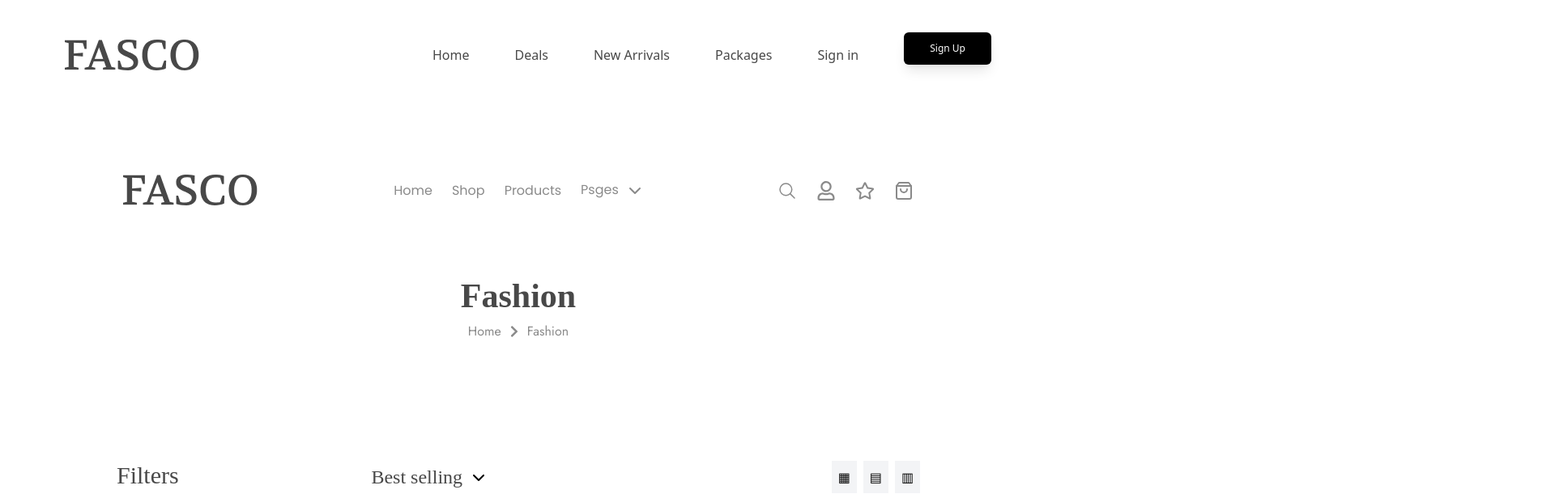
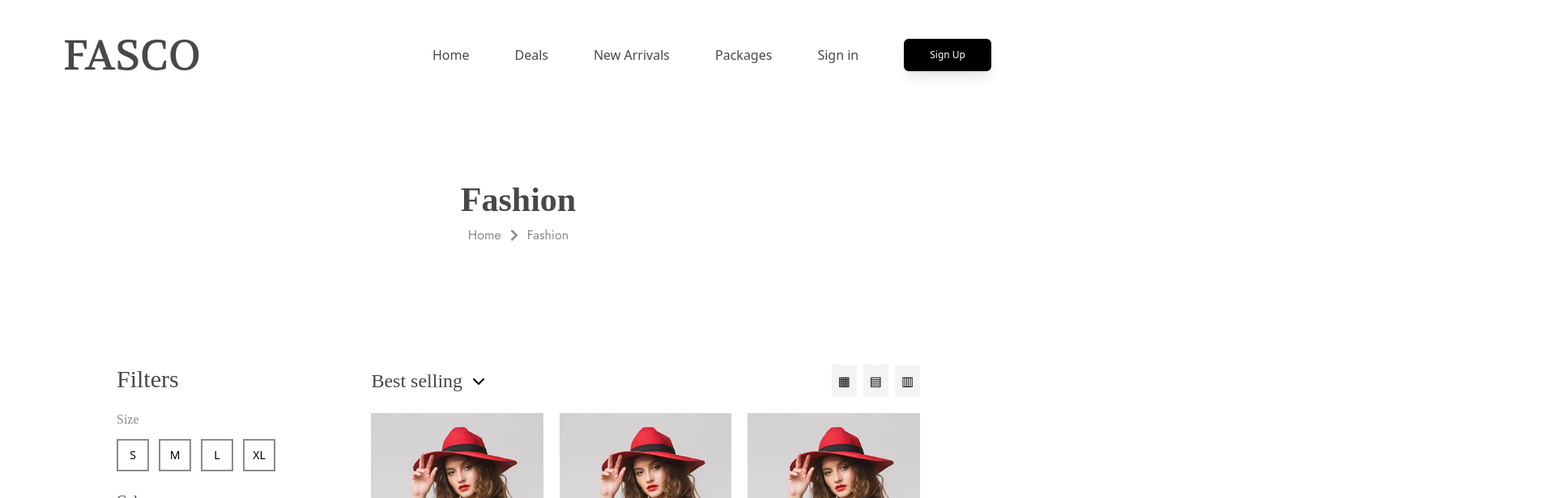
Before and after one commit to Alamin-Coding/es-fdr-2601-fasco-ecommerce, a React (Vite) app: page /shop in a window 1280 px wide. Shown: the top 616 px of the page at 81% size, 1920 px wide, since content can reach past the window. Built offline with nearby package versions, Linux system fonts and the light colour scheme; a web font is replaced by a local one.

Commit message:
merge branch poly

```diff
--- a/src/App.jsx
+++ b/src/App.jsx
@@ -2,6 +2,7 @@ import { createBrowserRouter, RouterProvider } from "react-router";
 import Root from "./components/Root";
 import HomePage from "./pages/HomePage";
 import ShopPage from "./pages/ShopPage";
+import ErrorPage from "./pages/ErrorPage";
 
 const router = createBrowserRouter([
 	{
@@ -16,6 +17,10 @@ const router = createBrowserRouter([
 				path: "/shop",
 				element: <ShopPage />,
 			},
+			{
+				path: "*",
+				element: <ErrorPage />,
+			},
 		],
 	},
 ]);
--- a/src/sections/FashionSection.jsx
+++ b/src/components/FashionSection.jsx
@@ -1,6 +1,6 @@
 import React from 'react'
-import ProductCart from "../components/ProductCart"
-import Sidebar from "../components/Sidebar"
+import ProductCart from "./ProductCart"
+import Sidebar from "./Sidebar"
 import shopImage from "../assets/shopImage.png"
 import { FaChevronRight } from "react-icons/fa";
 import { FaChevronDown } from "react-icons/fa6";
--- a/src/sections/InstagramGelary.jsx
+++ b/src/components/InstagramGelary.jsx
@@ -10,7 +10,7 @@ import instagram7 from "../assets/instagram7.png"
 
 const InstagramGelary = () => {
   return (
-    <section className="w-full bg-white">
+    <section className="w-full bg-white overflow-hidden">
 
       {/* Heading */}
       <div className=" container px-5 py-12 text-center">
--- a/src/components/Navbar.jsx
+++ b/src/components/Navbar.jsx
@@ -1,30 +1,44 @@
+import {Link, useNavigate} from "react-router";
 import NavImg from "../assets/FASCO.png";
 import Button from "./ui/Button";
 
+
 const Navbar = () => {
-  return (
-    <div className=''>
-      <div className=' container max-w-[1281px] pl-10'>
-      <nav className='flex justify-between justify-between gap-8 items-center p-10 '>
+  const navigate = useNavigate()
+  const handleSignup = ()=> {
+	navigate("/signup")
+  }
+	return (
+		<div className="">
+			<div className=" container max-w-[1281px] pl-10">
+				<nav className="flex justify-between gap-8 items-center p-10 ">
+					<Link to="/">
+						<img src={NavImg} alt="navimg" />
+					</Link>
+					<div className="flex justify-center items-center gap-10">
+						<ul className="flex justify-center gap-14 p-4 text-[#484848]">
+							<li>
+								<Link to="/">Home</Link>
+							</li>
+							<li>
+								<Link to="/deals">Deals</Link>
+							</li>
+							<li>
+								<Link to="/new-arrivals">New Arrivals</Link>
+							</li>
+							<li>
+								<Link to="/packages">Packages</Link>
+							</li>
+							<li>
+								<Link to="/sgin-in">Sign in</Link>
+							</li>
+						</ul>
+						<Button onSignup={handleSignup} text="Sign Up" />
+					</div>
+				</nav>
+			</div>
+		</div>
+	);
+};
 
-        <div>
-            <img src={NavImg} alt="navimg"/>
-        </div>
-        <div className="flex justify-center gap-10">
-          <ul className="flex justify-center gap-14 p-4 text-[#484848]">
-            <li><a href='#'>Home</a></li>
-             <li><a href='#'>Deals</a></li>
-              <li><a href='#'>New Arrivals</a></li>
-               <li><a href='#'>Packages</a></li>
-               <li><a href='#'>Sign in</a></li>
-          </ul>
-           <Button text="Sign Up" />
-        </div>
-
-      </nav>
-      </div>
-    </div>
-  )
-}
-
-export default Navbar
+export default Navbar;
--- a/src/components/ui/Button.jsx
+++ b/src/components/ui/Button.jsx
@@ -1,8 +1,8 @@
 
-const Button = ({text}) => {
+const Button = ({text, onSignup}) => {
   return (
     <div>
-       <button className="cursor-pointer rounded-md bg-black px-8 py-3 text-xs text-white shadow-lg">
+       <button onClick={onSignup} className="cursor-pointer rounded-md bg-black px-8 py-3 text-xs text-white shadow-lg">
            {text}
           </button>
     </div>
--- /dev/null
+++ b/src/pages/ErrorPage.jsx
@@ -0,0 +1,9 @@
+import React from 'react'
+
+const ErrorPage = () => {
+  return (
+    <div>ErrorPage</div>
+  )
+}
+
+export default ErrorPage
--- a/src/pages/HomePage.jsx
+++ b/src/pages/HomePage.jsx
@@ -1,15 +1,29 @@
+import { FaCartShopping } from "react-icons/fa6";
+import FacilitySection from "../components/FacilitySection";
 import BrandLogos from "../components/Home/BrandLogos";
 import DealsOfMonth from "../components/Home/DealsOfMonth";
 import Hero from "../components/Home/Hero";
 import NewArrivals from "../components/Home/NewArrivals";
+import InstagramGelary from "../components/InstagramGelary";
+import PeakyBlinderSection from "../components/PeakyBlinderSection";
+import SubscribeSection from "../components/SubscribeSection";
+import { Link } from "react-router";
 
 const HomePage = () => {
 	return (
-		<div>
+		<div className="">
 			<Hero />
 			<BrandLogos />
 			<DealsOfMonth />
 			<NewArrivals />
+			<PeakyBlinderSection />
+			<FacilitySection />
+			<InstagramGelary />
+			<SubscribeSection />
+
+			<Link to="/shop" className="bg-black text-white size-10 rounded-sm cursor-pointer flex items-center justify-center fixed bottom-2 right-2">
+				<FaCartShopping />
+			</Link>
 		</div>
 	);
 };
--- a/src/pages/ShopPage.jsx
+++ b/src/pages/ShopPage.jsx
@@ -1,22 +1,19 @@
-import Header from "../components/Header"
-import FacilitySection from "../sections/FacilitySection"
-import FashionSection from "../sections/FashionSection"
+
+import FacilitySection from "../components/FacilitySection"
+import FashionSection from "../components/FashionSection"
 import Footer from "../sections/Footer"
-import InstagramGelary from "../sections/InstagramGelary"
-import PeakyBlinderSection from "../sections/PeakyBlinderSection"
-import SubscribeSection from "../sections/SubscribeSection"
+import InstagramGelary from "../components/InstagramGelary"
+import PeakyBlinderSection from "../components/PeakyBlinderSection"
+import SubscribeSection from "../components/SubscribeSection"
 
 const ShopPage = () => {
   return (
     <>
-    <Header/>
     <FashionSection/>
     <PeakyBlinderSection/>
     <FacilitySection/>
     <InstagramGelary/>
     <SubscribeSection/>
-    <Footer/>
-
     </>
   )
 }
--- a/src/sections/Footer.jsx
+++ b/src/sections/Footer.jsx
@@ -3,7 +3,7 @@ import logo from '../assets/FASCO.png'
 import { FaChevronDown } from "react-icons/fa6";
 const Footer = () => {
   return (
-    <footer className="bg-white mb-40 mt-10">
+    <footer className="bg-white mt-10 pb-4">
       <div className="container border-t-4 border-paragraph">
         <div className="mt-8">
             <div className="mx-auto flex max-w-6xl flex-col items-center justify-between gap-6 md:flex-row">
```
Also changed, not shown: src/components/FacilitySection.jsx (renamed from src/sections/FacilitySection.jsx), src/components/PeakyBlinderSection.jsx (renamed from src/sections/PeakyBlinderSection.jsx), src/components/SubscribeSection.jsx (renamed from src/sections/SubscribeSection.jsx).
